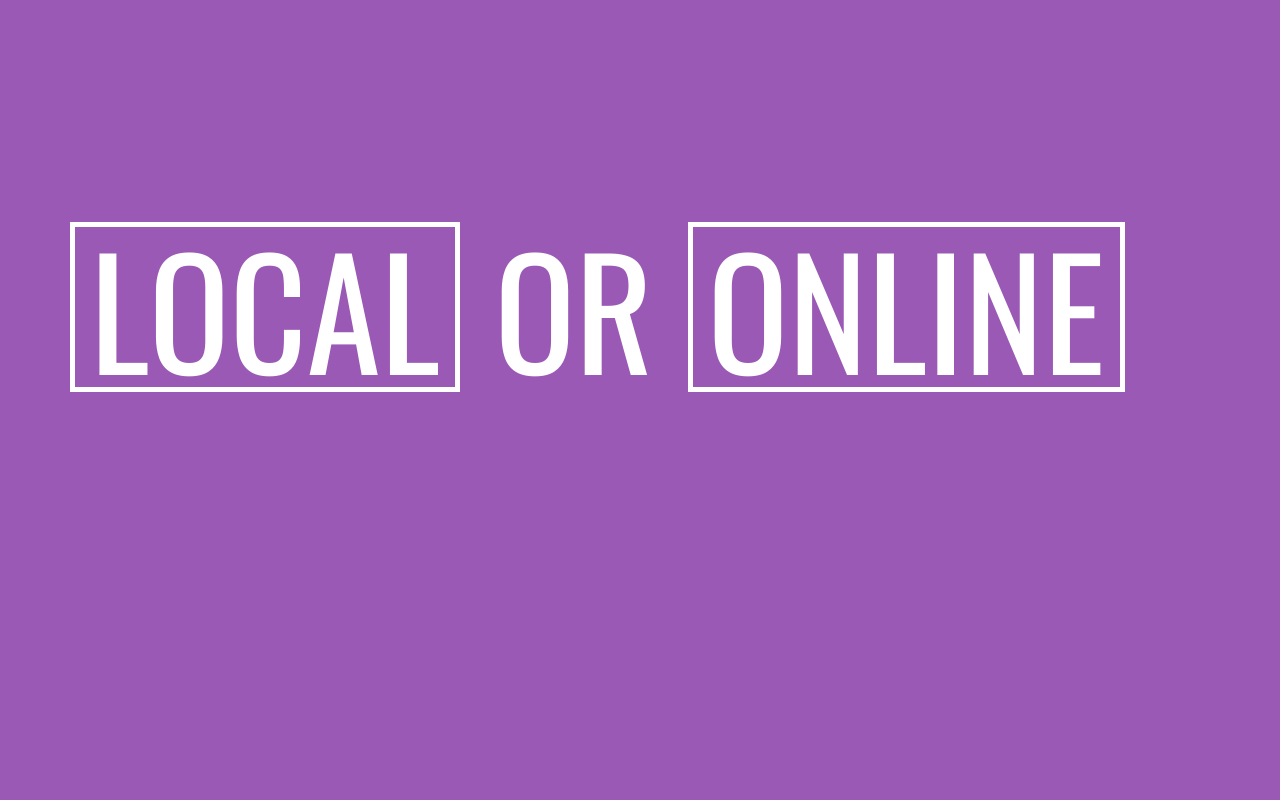
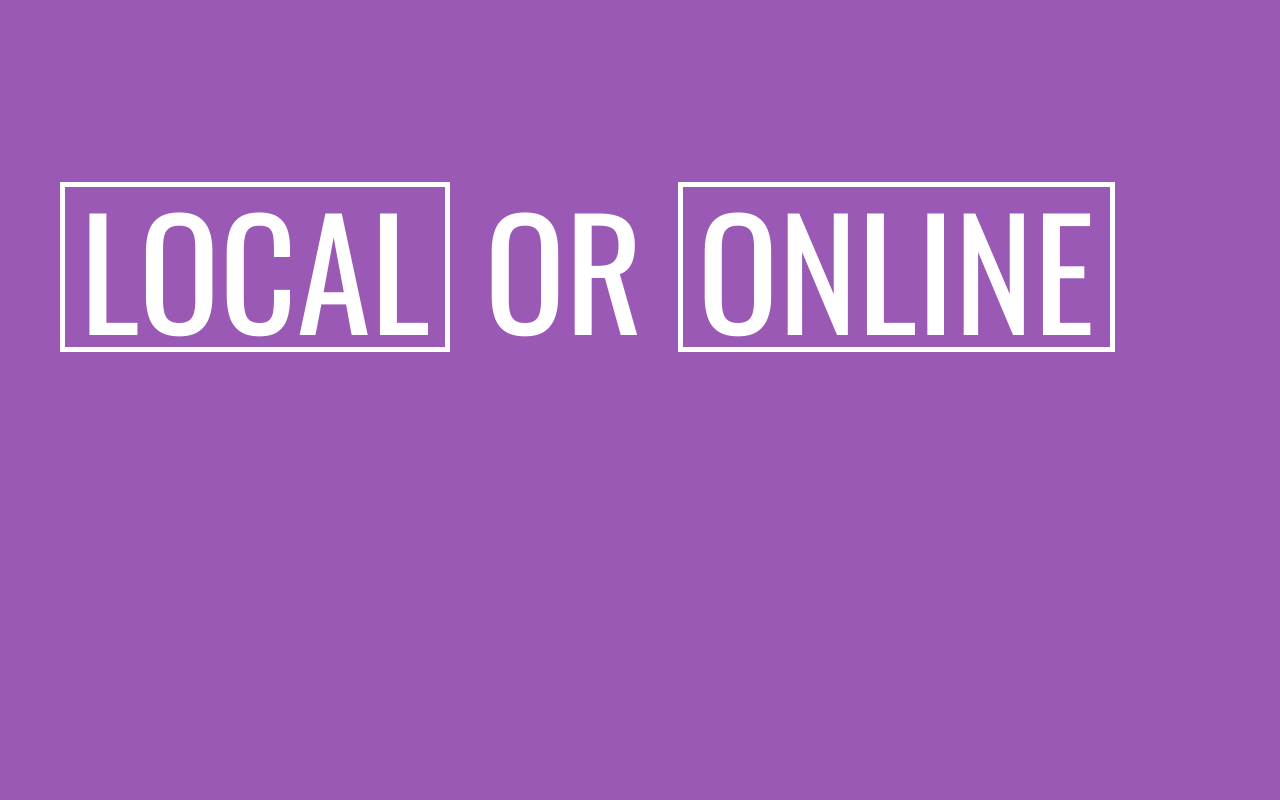
Before and after one commit to nahakiole/steambuddies, a PHP site: page /index.html in a window 1280 px wide. Run offline with PHP 8.4, Linux system fonts and the light colour scheme; some libraries are stand-ins or nearby versions.

Commit message:
Adding some style.

```diff
--- a/css/main.css
+++ b/css/main.css
@@ -423,7 +423,7 @@ p {
 }
 @media (min-width: 1200px) {
     .container {
-        width: 1170px;
+        width: 1190px;
     }
 }
 
@@ -432,13 +432,14 @@ body{
 }
 
 .slide {
-    padding-top: 25vh;
-    height: 100vh;
+    padding-top: 20vh;
+    min-height: 100vh;
     width: 100vw;
     text-transform: uppercase;
     color: #fff;
     font-size: 150px;
     display: none;
+    margin:0;
 }
 
 .slide.active {
@@ -490,7 +491,7 @@ body{
     color: #3498db;
 }
 
-.youshouldplay{
+.youshouldplay {
     background: #40d47e;
 }
 
@@ -518,9 +519,9 @@ h1 small {
 
 
 .spinner {
-    margin: 0;
     width: 199px;
     font-size: 0;
+    margin:0 auto;
 }
 
 .spinner > div {
```
